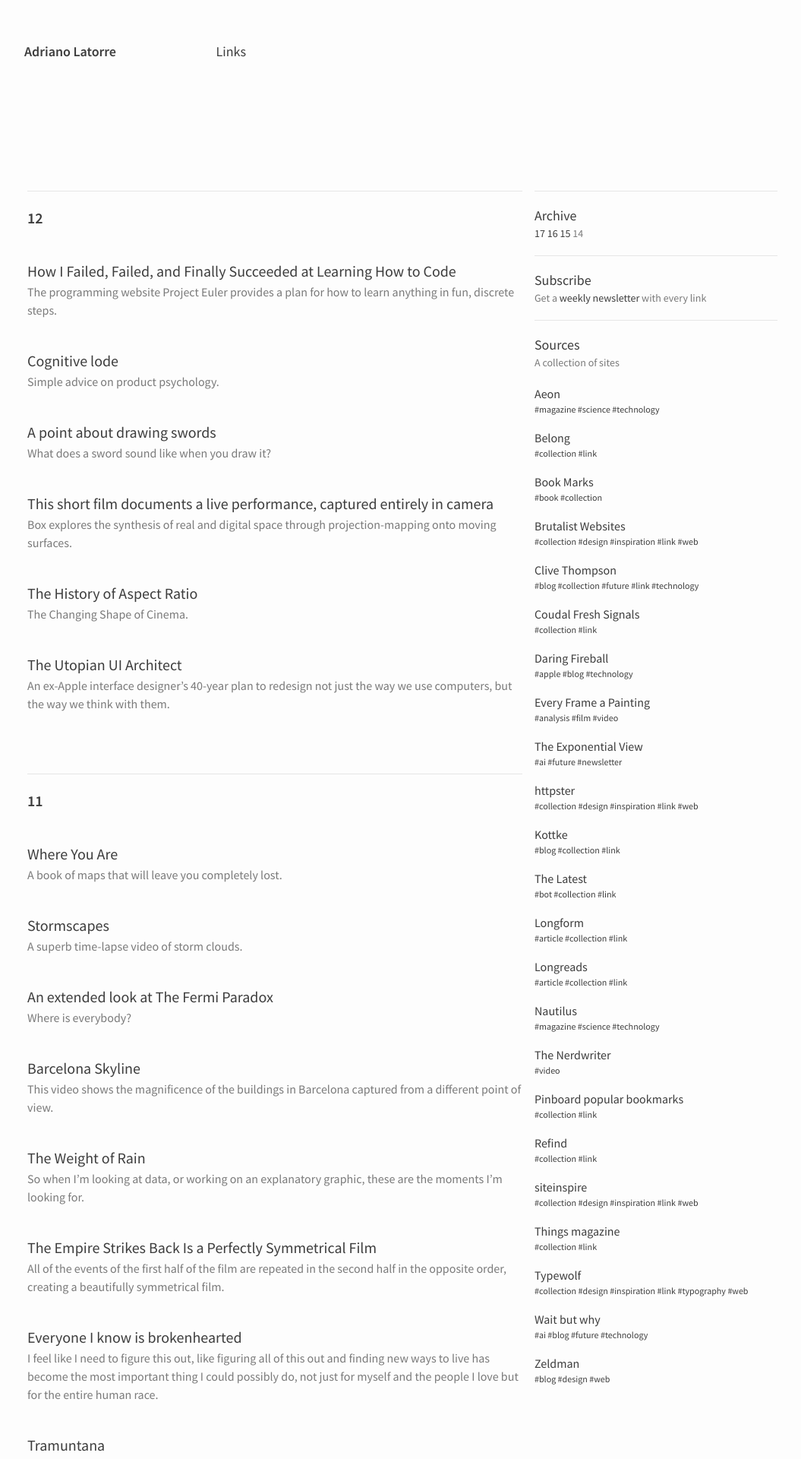
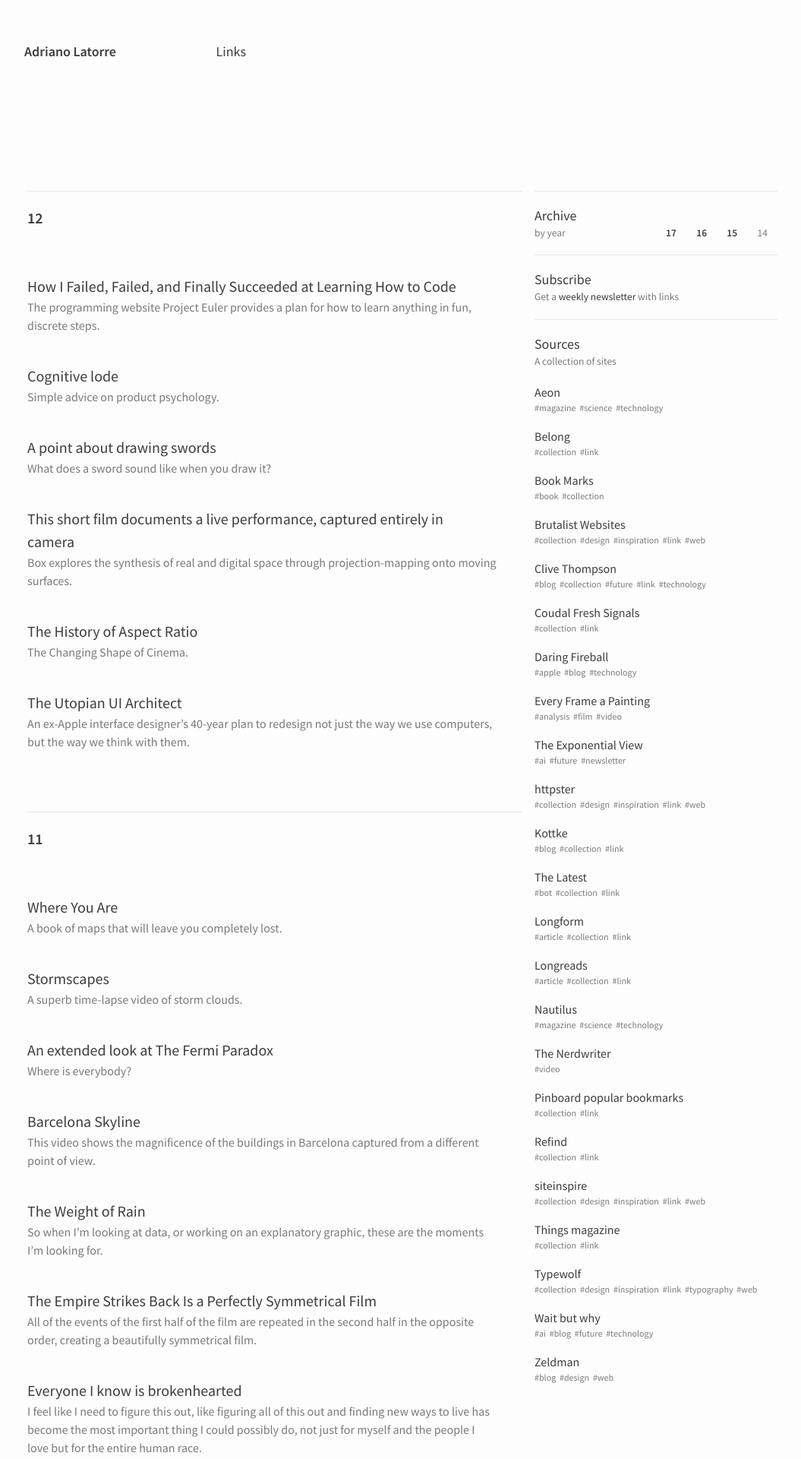
Before and after one commit to AdrianoLatorre/adriano.latorre.info, a Jekyll site: the page built from _links/14.md, in a window 1280 px wide. Shown: the top 1920 px of the page at 76% size, without its empty margins (112-1167 px from the left). Built offline with Jekyll 4.4.1, drawn with Linux system fonts in a browser that asks for light colours.

Commit message:
Links page and sticky draft

```diff
--- a/_config.yml
+++ b/_config.yml
@@ -8,6 +8,7 @@
   refind: "https://refind.com/adrianolatorre/"
   instagram: "https://www.instagram.com/adrianolatorre/"
   linkedin: "https://www.linkedin.com/in/adrianolatorre/"
+  newsletter: "https://refind.com/adrianolatorre/newsletter"
 
 # Collections
 collections:
--- a/_layouts/links.html
+++ b/_layouts/links.html
@@ -7,13 +7,14 @@
     {{ content }}
   </div>
   <div class="sources grid-33">
-    <dl class="source-header">
+    <dl class="source-header sticky-archive">
       <dt>Archive</dt>
-      <dd>
+      <dd class="source-archive">
+          <span class="source-subtitle">by year</span>
           {% assign links_by_year = site.links %}
           {% for link in links_by_year reversed %}
           {% if page.url == link.permalink %}
-        {{ link.year }}
+          <span class="source-off">{{ link.year }}</span>
           {% else %}
           <a href="{{ link.permalink }}">{{ link.year }}</a>
           {% endif %}
@@ -22,7 +23,7 @@
     </dl>
     <dl class="source-header">
       <dt>Subscribe</dt>
-      <dd>Get a <a href="https://refind.com/adrianolatorre/newsletter">weekly newsletter</a> with every link</dd>
+      <dd>Get a <a href="{{ site.alt.newsletter }}">weekly newsletter</a> with links</dd>
     </dl>
     <dl class="source-header">
       <dt>Sources</dt>
@@ -31,8 +32,8 @@
     <dl>
       {% for all in site.sources %}
       {% for source in all.sources %}
-      <dt><a href="{{ source.www }}">{{ source.title }}</a></dt>
-      <dd>{% for tag in source.tags %}<a href="#{{ tag }}" class="tag-{{ tag }}">#{{ tag }}</a> {% endfor %}</dd>
+      <dt class="source-title"><a href="{{ source.www }}">{{ source.title }}</a></dt>
+      <dd>{% for tag in source.tags %}<!-- <a href="#{{ tag }}" class="tag-{{ tag }}">#{{ tag }}</a> -->#{{ tag }}&nbsp;&nbsp;{% endfor %}</dd>
       {% endfor %}
       {% endfor %}
     </dl>
--- a/_sass/objects.scss
+++ b/_sass/objects.scss
@@ -256,21 +256,44 @@
     font-size: $f20;
     font-weight: 600;
     margin: 4em 0 0;
-    padding: 1em 0 0;
+    padding: 1em 0;
+    background-color: $g99;
+    position: -webkit-sticky;
+    top: 0;
   }
   > dl {
     > dt {
       margin: 2em 0 0;
+      @media all and (min-width: 41em) {
+        margin: 2em 1em 0 0;
+      }
+      @media all and (min-width: 56em) {
+        margin: 2em 2em 0 0;
+      }
     }
     > dd {
       color: $g48;
       font-size: $f16;
+      margin-right: 0;
+      @media all and (min-width: 41em) {
+        margin-right: 1em;
+      }
+      @media all and (min-width: 56em) {
+        margin-right: 2em;
+      }
     }
   }
 }
 
 .sources {
   margin-top: 9.5em;
+  > dl
+  dd {
+    color: $g48;
+    font-size: .75em;
+  }
+}
+
 .source-header {
   border-top: 1px solid $g90;
   border-top: .5px solid $g90;
@@ -284,14 +307,31 @@
     font-size: $f14;
   }
 }
-  > dl
-  dt {
+
+.sticky-archive {
+  background-color: $g99;
+  position: -webkit-sticky;
+  top: 0;
+}
+
+.source-title {
   margin-top: 1em;
 }
-  dd {
-    color: $g48;
-    font-size: .75em;
+
+.source-archive {
+  display: flex;
+  a, .source-off {
+    flex: 1 1 auto;
+    font-weight: 600;
+    text-align: center;
   }
+  .source-off {
+    font-weight: 400;
+  }
+}
+
+.source-subtitle {
+    flex: 0 0 50%;
   }
 
 .footer {
```
Lines whose indentation alone changed are shown as unchanged.
